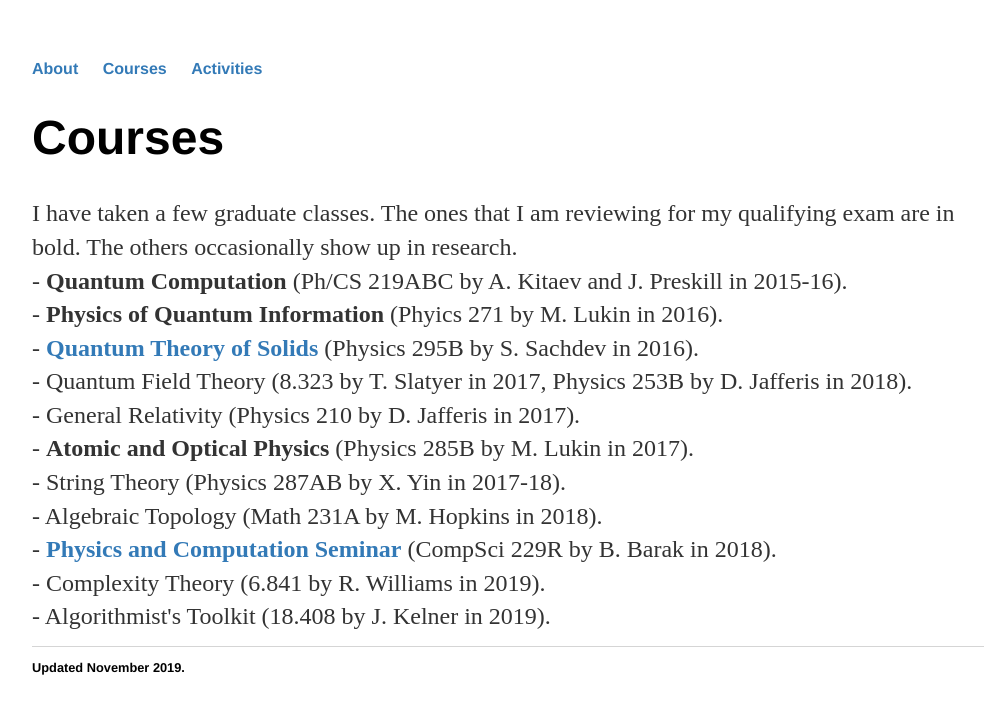
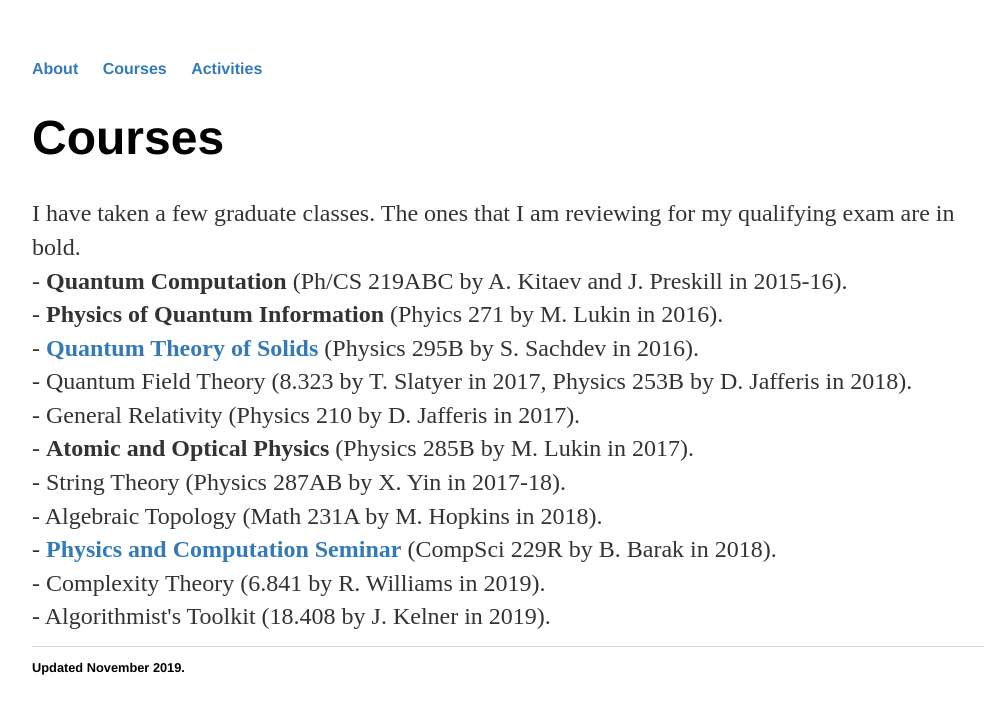
Before and after one commit to emilkhab/emilkhab.github.io, a Jekyll site: the page built from courses/index.html, in a window 1280 px wide. Shown: the top 714 px of the page, without its empty margins (128-1112 px from the left). Built offline with Jekyll 4.4.1, drawn with Linux system fonts in a browser that asks for light colours.

Commit message:
Update index.html

```diff
--- a/courses/index.html
+++ b/courses/index.html
@@ -4,7 +4,7 @@ title: Courses
 ---
 <h1>{{page.title}}</h1>
 <div class="blurb">
-	<p>I have taken a few graduate classes. The ones that I am reviewing for my qualifying exam are in bold. The others occasionally show up in research.<br/>
+	<p>I have taken a few graduate classes. The ones that I am reviewing for my qualifying exam are in bold.<br/>
 	- <b>Quantum Computation</b> (Ph/CS 219ABC by A. Kitaev and J. Preskill in 2015-16).<br/>
 	- <b>Physics of Quantum Information</b> (Phyics 271 by M. Lukin in 2016).<br/>
 	- <b><a href="https://canvas.harvard.edu/courses/16134/files/3358023/download?verifier=0HFzS1vnOuMTl3zTGhFRkvGfekVc2lxObcm8YH5T">Quantum Theory of Solids</a></b> (Physics 295B by S. Sachdev in 2016).<br/>
```
